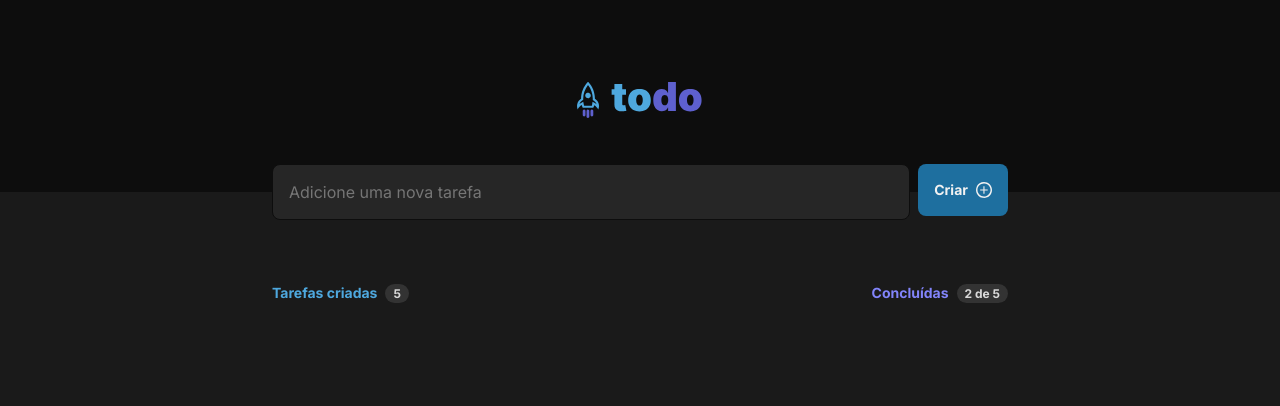
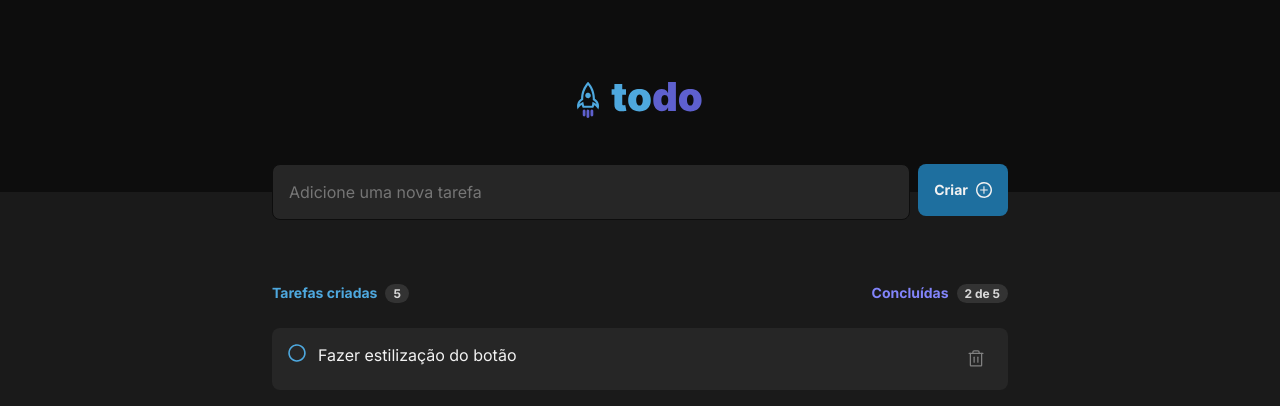
Before and after one commit to nikolasmarlon/to-do-list-jsx, a React (Vite) app: page / in a window 1280 px wide. Shown: the top 406 px of the page. Built offline with nearby package versions, Linux system fonts and the light colour scheme.

Commit message:
Deletar Tarefa - comunicação básica entre componentes

```diff
--- a/src/componentes/Tarefa.jsx
+++ b/src/componentes/Tarefa.jsx
@@ -3,10 +3,19 @@ import tarefaConcluida from '../assets/tarefaConcluida.svg'
 import tarefaEmAberto from '../assets/tarefaEmAberto.svg'
 import { Trash } from 'phosphor-react'
 
-export function Tarefa({ content }){
+export function Tarefa({ content, deletarTarefa}){
+
+    function deletarTarefa () {
+        console.log(`Deletar Tarefa ${content}`)
+    }
+
     return(
         <div className={styles.contentTarefa}>
-            <img src={tarefaConcluida}/> <p>{ content }</p><span><Trash size={20} /></span>
+            <img src={tarefaEmAberto}/>
+            <p>{ content }</p>
+            <button onClick={deletarTarefa} title='Deletar Tarefa'>
+                <Trash size={20} />
+            </button>
         </div>
 
     )
--- a/src/componentes/Tarefa.module.css
+++ b/src/componentes/Tarefa.module.css
@@ -13,13 +13,14 @@
     width: 100%;
     text-align: left;
     size: 0.875rem;
-    text-decoration: line-through;
+    /* text-decoration: line-through; ativar quando concluir tarefa */
     line-height: 1.4;
 
 
 }
 
-.contentTarefa > span{
+.contentTarefa > button{
+    border: 0;
     color: var(--gray-300);
     background-color: transparent;
     padding: 0.313rem 0.375rem;
@@ -29,7 +30,7 @@
     transition: color 0.2s , background-color 0.2s;
 }
 
-.contentTarefa > span:hover {
+.contentTarefa > button:hover {
     background-color: var(--gray-400);
     color: var(--danger);
 }
--- a/src/componentes/Tarefas.jsx
+++ b/src/componentes/Tarefas.jsx
@@ -7,12 +7,14 @@ import { useState } from 'react'
 export function Tarefas(){
 
 
-    const [tarefas, setTarefas] = useState([])
+    const [tarefas, setTarefas] = useState([
+        'Fazer estilização do botão'
+    ])
 
     const [novoTexto, setNovoTexto] = useState ('')
 
 
-    function handleNovaTarefa () {
+    function lidarComNovaTarefa () {
         event.preventDefault()
 
         setTarefas([...tarefas, novoTexto])
@@ -20,8 +22,12 @@ export function Tarefas(){
         setNovoTexto('')
     }
 
-    function lidarComNovaTarefa(){
+    function lidarComNovoTexto(){
         setNovoTexto(event.target.value)
+    }
+
+    function deletarTarefa (tarefa){
+        console.log (`Deletar comentário ${tarefa}`)
     }
 
     return(
@@ -29,13 +35,13 @@ export function Tarefas(){
 
         <div className={styles.toDoList}>
             <div className={styles.divForm}>
-                <form onSubmit={handleNovaTarefa}>
+                <form onSubmit={lidarComNovaTarefa}>
                     <input
                         placeholder='Adicione uma nova tarefa'
                         type="text"
                         required
                         value={novoTexto}
-                        onChange={lidarComNovaTarefa}
+                        onChange={lidarComNovoTexto}
                     />
                     <button>Criar <img src={plusIcon} /></button>
                 </form>
@@ -53,7 +59,11 @@ export function Tarefas(){
             </header>
             <main>
                 {tarefas.map(tarefa => {
-                    return <Tarefa content={tarefa} />
+                    return <Tarefa
+                        key={tarefa}
+                        content={tarefa}
+                        deletarTarefa={deletarTarefa}
+                    />
                 })}
 
             </main>
```
